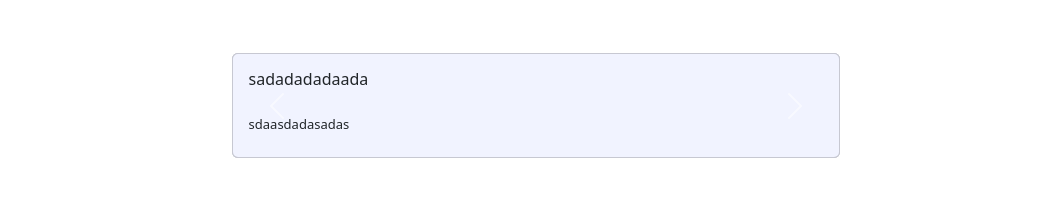
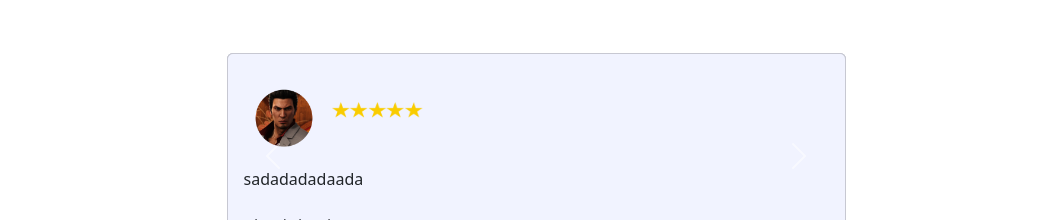
Before and after one commit to rafirachmawan/chapter_5_BinarAcademy, a React (Vite) app: page / in a window 1280 px wide. Shown: the part 1320-1540 px from the top of the page, without its empty margins (104-1163 px from the left). Before the commit the page ends 1478 px from the top, so only its background shows below. Built offline with nearby package versions, Linux system fonts and the light colour scheme.

Commit message:
add css carousels and remove index caroesels

```diff
--- a/src/components/Carousels/index.jsx
+++ b/src/components/Carousels/index.jsx
@@ -1,20 +1,27 @@
 import React from "react";
 import { Container, Col, Row, Card } from "react-bootstrap";
 import "./style.css";
+import monkeyddragon from "../../assets/dragon.png";
+import miomio from "../../assets/mbakmio.png";
+import kiryukazuma from "../../assets/kiryu.png";
+import rating from "../../assets/stars.png";
 
 const Carousels = () => {
   let CarouselsText = [
     {
       testi: "asdadasdasdasdadadadaasdsa",
       customer: "asdasdasdasdasdasdaa",
+      image: monkeyddragon,
     },
     {
       testi: "asdasdadadaadasda",
       customer: "sadsadadadsadasda",
+      image: miomio,
     },
     {
       testi: "sadadadadaada",
       customer: "sdaasdadasadas",
+      image: kiryukazuma,
     },
   ];
   return (
@@ -28,8 +35,8 @@
                   <div className="carousel-item active">
                     <Card style={{ background: "#F1F3FF" }}>
                       <Card.Body>
-                        {/* <img className="testi-image" src={obj.Image} />
-                        <img src={rating} alt="rate" id="ratingcust" /> */}
+                        <img className="testi-image" src={obj.image} />
+                        <img src={rating} alt="rate" id="ratingcust" />
                         <h5>{obj.testi}</h5>
                         <h6>{obj.customer}</h6>
                       </Card.Body>
--- a/src/components/Carousels/style.css
+++ b/src/components/Carousels/style.css
@@ -22,3 +22,6 @@
   .carousel-item h6 {
     font-size: small;
   }
+  #carouselExample{
+    width: 619px;
+  }
```
